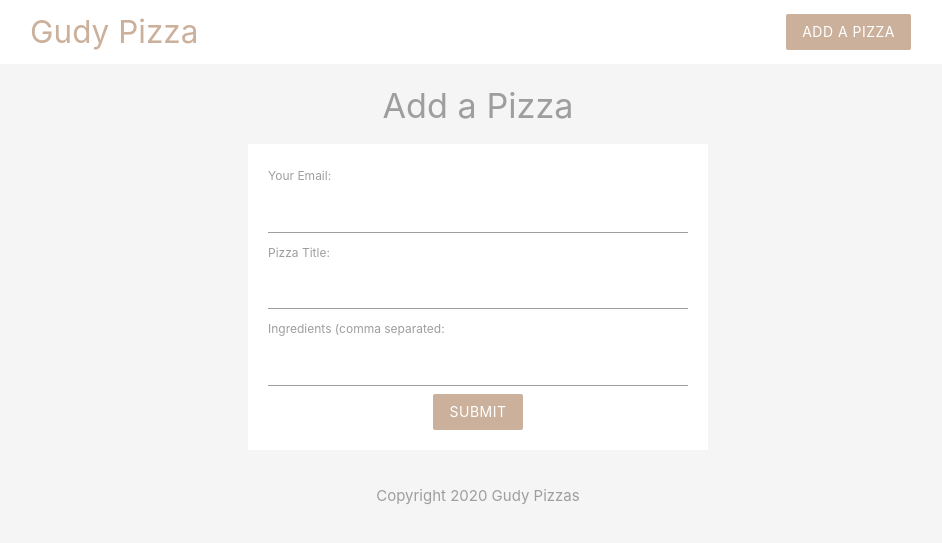
After one commit to GoodnessObi/php-mysql, a PHP site: page /add.php in a window 1280 px wide. The commit adds this page. Shown: the top 543 px of the page, without its empty margins (162-1104 px from the left). Run offline with PHP 8.4, Linux system fonts and the light colour scheme.

Commit message:
feature: add form

```diff
--- /dev/null
+++ b/add.php
@@ -0,0 +1,41 @@
+<?php
+
+	// if (isset($_GET['submit'])) {
+	// 	echo $_GET['email'] . '<br/>';
+	// 	echo $_GET['title'] . '<br/>';
+	// 	echo $_GET['ingredients'] . '<br/>';
+	// }
+
+	if (isset($_POST['submit'])) {
+		echo $_POST['email'] . '<br/>';
+		echo $_POST['title'] . '<br/>';
+		echo $_POST['ingredients'] . '<br/>';
+	}
+
+
+
+
+?>
+
+<!DOCTYPE html>
+<html>
+
+	<?php include ('templates/header.php'); ?>
+	<section class="container grey-text">
+		<h4 class="center">Add a Pizza</h4>
+		<form class="white" action="add.php" method="POST">
+			<label>Your Email:</label>
+			<input type="text" name="email">
+			<label>Pizza Title:</label>
+			<input type="text" name="title">
+			<label>Ingredients (comma separated:</label>
+			<input type="text" name="ingredients">
+			<div class="center">
+				<input type="submit" name="submit" value="submit" class="btn brand z-depth-0">
+			</div
+		</form>
+	</section>
+
+
+	<?php include ('templates/footer.php'); ?>
+</html>
--- a/index.php
+++ b/index.php
@@ -17,5 +17,5 @@
 
 
 
-</body>
+
 </html>
--- a/style/style.css
+++ b/style/style.css
@@ -5,3 +5,9 @@
 .brand-text {
 	color: #cbb09c !important;
 }
+
+form {
+	max-width: 460px;
+	margin: 20px auto;
+	padding: 20px
+}
```
